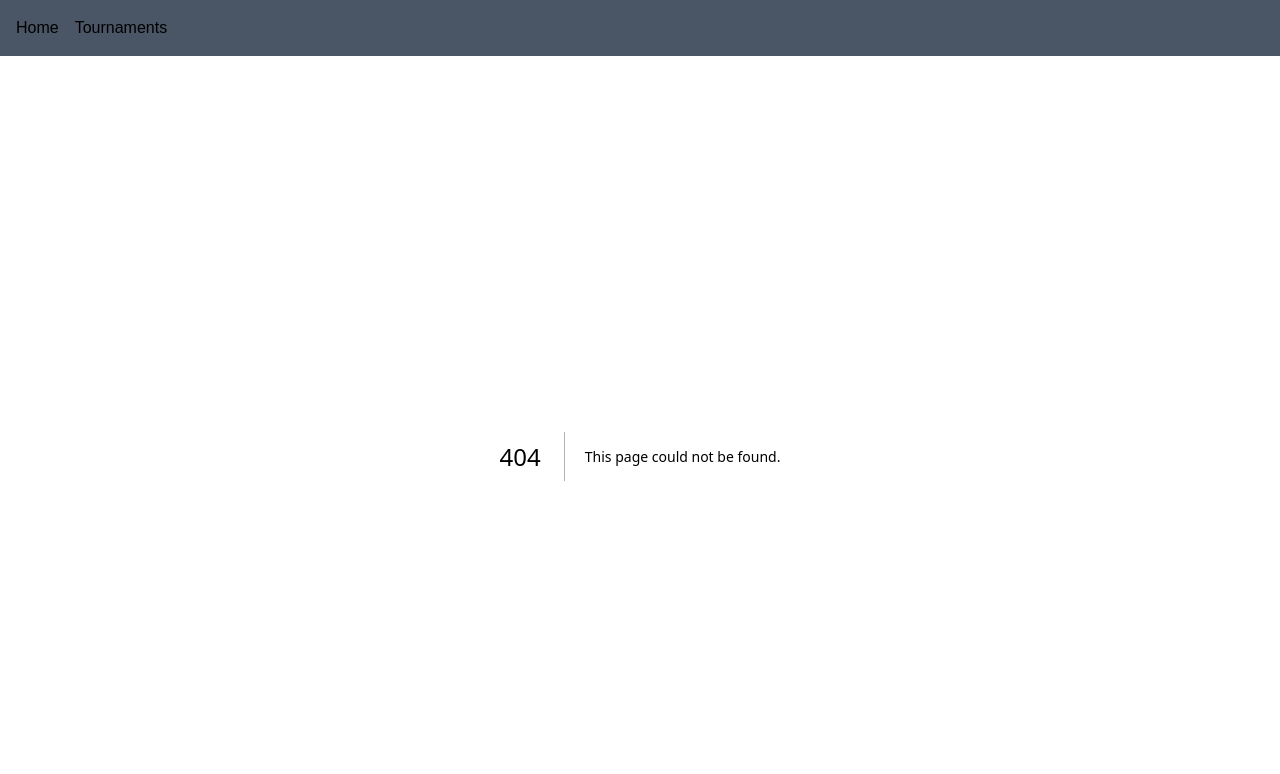
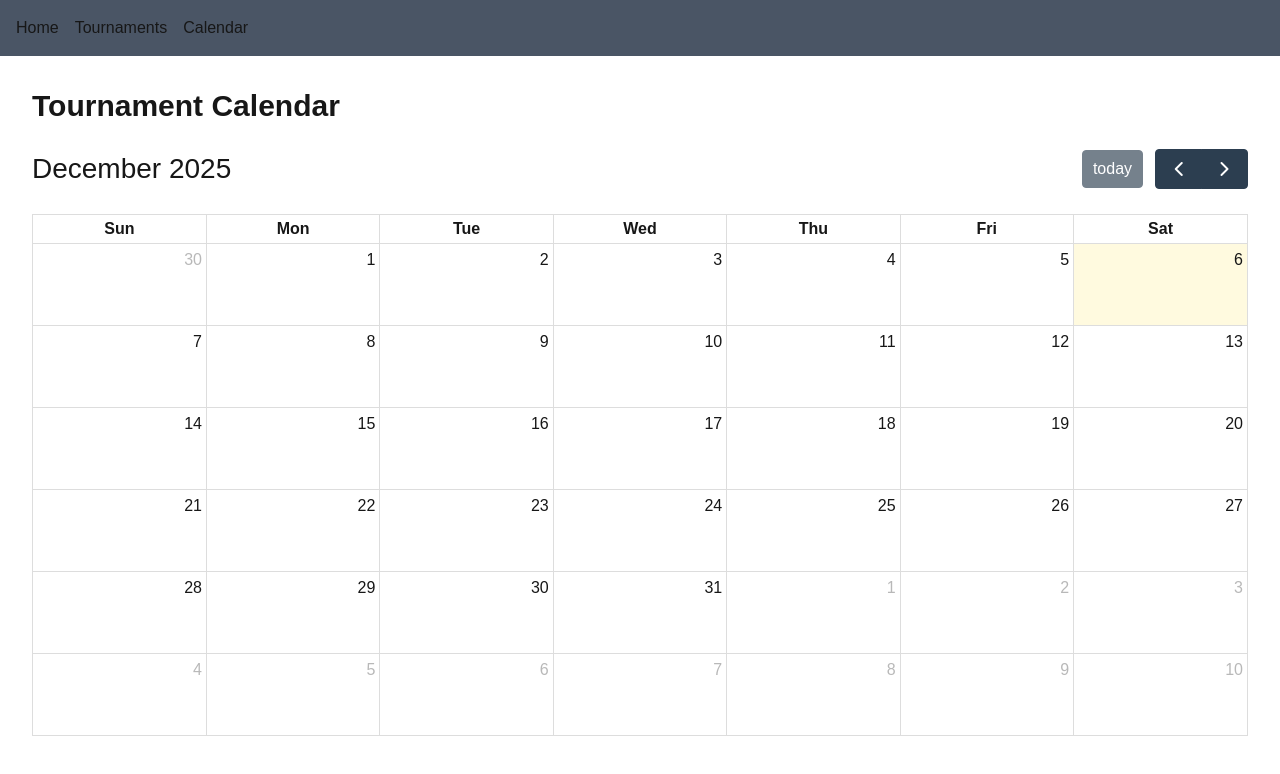
Before and after one commit to 20deanoklein-sketch/bass-finder, a Next.js app: page /calendar in a window 1280 px wide. Before the commit this address had no page. Shown: the top 774 px of the page. Built offline with nearby package versions, Linux system fonts and the light colour scheme; no server answers; the database is empty.

Commit message:
Day 6: Added calendar view with FullCalendar

```diff
--- /dev/null
+++ b/app/calendar/page.tsx
@@ -0,0 +1,63 @@
+"use client";
+
+import { useEffect, useState } from "react";
+import { supabase } from "../lib/supabaseClient";
+import FullCalendar from "@fullcalendar/react";
+import dayGridPlugin from "@fullcalendar/daygrid";
+
+export default function CalendarPage() {
+  const [events, setEvents] = useState([]);
+
+  // Load tournaments and convert them into calendar events
+  const loadEvents = async () => {
+    const { data, error } = await supabase
+      .from("tournaments")
+      .select("*");
+
+    if (error) {
+      console.error(error);
+      return;
+    }
+
+    // Convert tournaments into FullCalendar event format
+    const eventList = data.map((tournament) => ({
+      id: tournament.id,
+      title: `${tournament.lake} - ${tournament.trail}`,
+      date: tournament.date, // MUST be YYYY-MM-DD
+      extendedProps: {
+        name: tournament.name,
+        lake: tournament.lake,
+        trail: tournament.trail,
+        description: tournament.description,
+      },
+    }));
+
+    setEvents(eventList);
+  };
+
+  useEffect(() => {
+    loadEvents();
+  }, []);
+
+  return (
+    <main className="p-8">
+      <h1 className="text-3xl font-bold mb-6">Tournament Calendar</h1>
+
+      <FullCalendar
+         plugins={[dayGridPlugin]}
+         initialView="dayGridMonth"
+         events={events}
+         height="auto"
+         eventClick={(info) => {
+             alert(
+                 `Tournament: ${info.event.extendedProps.name}\n` +
+                 `Lake: ${info.event.extendedProps.lake}\n` +
+                 `Trail: ${info.event.extendedProps.trail}\n` +
+                 `Description: ${info.event.extendedProps.description || "None"}`
+    );
+  }}
+/>
+
+    </main>
+  );
+}
--- a/app/layout.tsx
+++ b/app/layout.tsx
@@ -30,6 +30,8 @@ export default function RootLayout({
         <nav className="p-4 bg-gray-600 flex gap-4">
            <a href="/" className="hover:underline">Home</a>
            <a href="/tournaments" className="hover:underline">Tournaments</a>
+           <a href="/calendar" className="hover:underline">Calendar</a>
+
         </nav>
 
         {children}
--- a/package.json
+++ b/package.json
@@ -9,6 +9,9 @@
     "lint": "eslint"
   },
   "dependencies": {
+    "@fullcalendar/daygrid": "^6.1.19",
+    "@fullcalendar/interaction": "^6.1.19",
+    "@fullcalendar/react": "^6.1.19",
     "@supabase/supabase-js": "^2.86.2",
     "next": "16.0.7",
     "react": "19.2.0",
```
Also changed, not shown: 1 other file (tests, documents, lock files or other folders).
